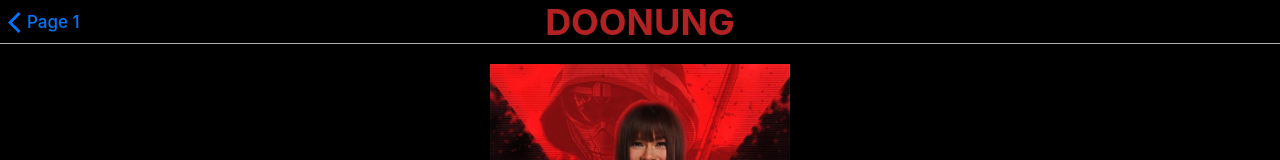
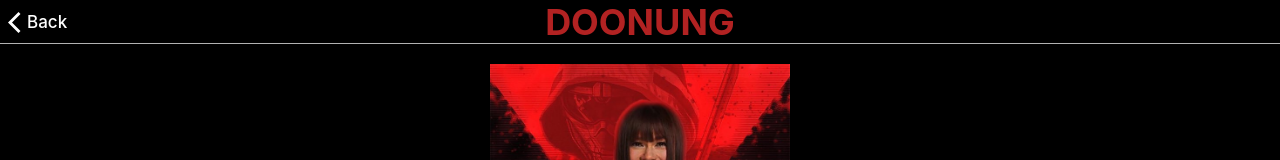
Before and after one commit to armnutthapon/mobileApp, a plain HTML site: page index.html in a window 1280 px wide. Both pictures are taken after a click on the picture 640 px from the left and 314 px from the top of the page. Shown: the top 160 px of the page. Drawn offline with Linux system fonts and the light colour scheme.

Commit message:
back color

```diff
--- a/css/style.css
+++ b/css/style.css
@@ -110,3 +110,10 @@ color: #B22222	;
     width: 300px;
     /* src: url("/image/bw.jpg"); */
 }
+
+.back-button{
+    color:white ;
+}
+.back-button__icon{
+    fill: white;
+}
--- a/index.html
+++ b/index.html
@@ -21,8 +21,8 @@
 <body>
 
     <ons-page>
-        <ons-toolbar> <div class="left">
-            <ons-back-button id="back">Page 1</ons-back-button>
+        <ons-toolbar> <div class="left white">
+            <ons-back-button id="back" class="border">Back</ons-back-button>
         </div>
             <div class="center title">DOONUNG</div>
         </ons-toolbar>
```
